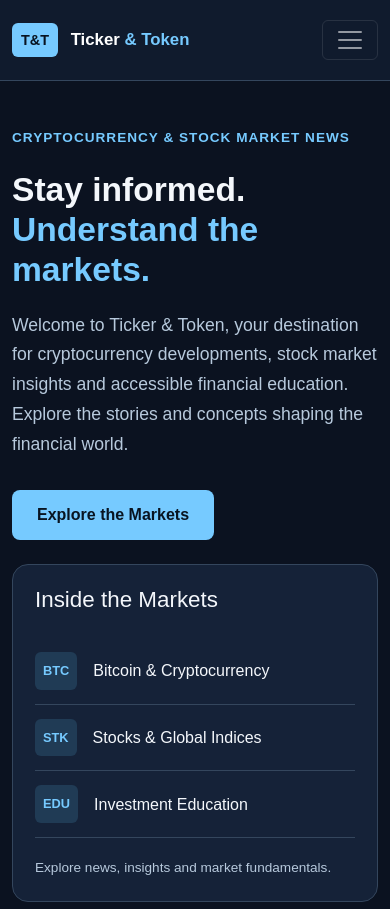
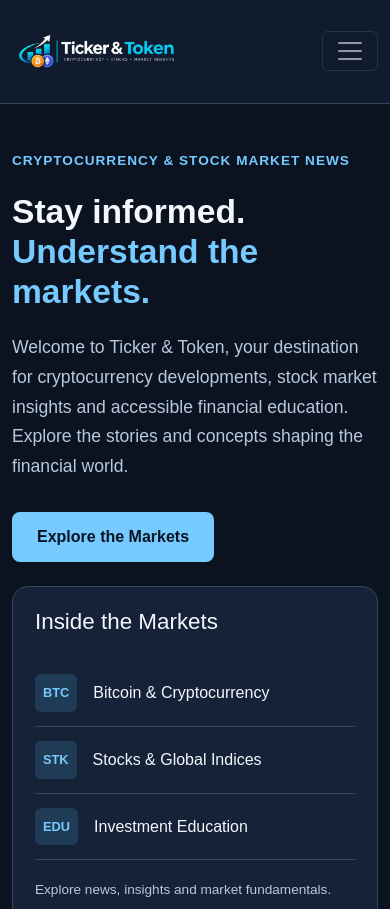
Before and after one commit to afisabesin22-hub/tickers-and-tokens, a plain HTML site: page index.html in a window 390 px wide. Shown: the top 909 px of the page. Drawn offline with nearby package versions, Linux system fonts and the light colour scheme.

Commit message:
Add website logo and responsive header styling

```diff
--- a/css/style.css
+++ b/css/style.css
@@ -468,3 +468,26 @@ button:focus-visible {
     padding: 16px;
   }
 }
+
+
+/* Website logo */
+
+.site-logo {
+  display: block;
+  width: 240px;
+  max-width: 100%;
+  height: auto;
+}
+
+.navbar-brand {
+  display: flex;
+  align-items: center;
+  margin-right: 12px;
+}
+
+/* Mobile logo size */
+@media (max-width: 575px) {
+  .site-logo {
+    width: 170px;
+  }
+}
--- a/index.html
+++ b/index.html
@@ -36,10 +36,13 @@
       <div class="container">
 
         <!-- Website logo -->
-        <a class="navbar-brand" href="index.html">
-          <span class="brand-symbol">T&T</span>
-          Ticker <span class="brand-accent">& Token</span>
-        </a>
+
+<a class="navbar-brand" href="index.html"
+   aria-label="Ticker and Token homepage">
+  <img src="images/logo.png"
+       alt="Ticker and Token"
+       class="site-logo">
+</a>
 
         <!-- Mobile navigation toggle -->
         <button class="navbar-toggler" type="button"
@@ -290,7 +293,7 @@
         <div class="col-md-6 footer-contact">
           <h2>Contact</h2>
           <a href="mailto:yourname@example.com">
-            yourname@example.com
+            afisabesin22@gmail.com
           </a>
         </div>
 
```
Also changed, not shown: crypto.html (+8 -5 lines), learn.html (+9 -5 lines), stocks.html (+6 -4 lines), images/logo.png (added).
